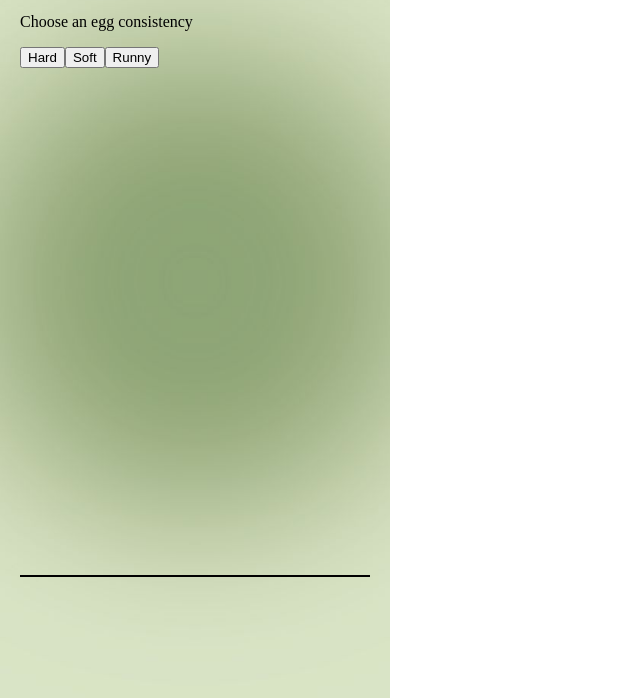
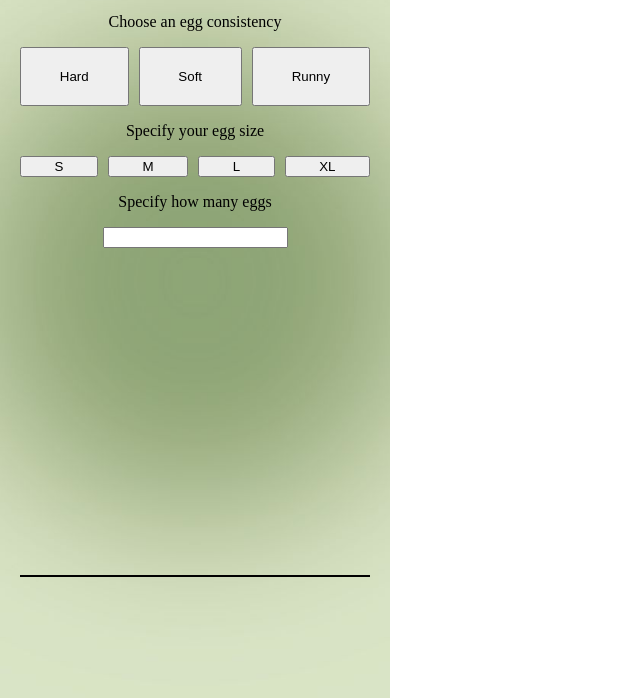
Before and after one commit to JonahBolin/ZEN_EGG, a plain HTML site: page Zen_Egg/index.html in a window 1280 px wide. Both pictures are taken after a click on the button "Get your day started". Shown: the part 146-844 px from the top of the page, without its empty margins (0-640 px from the left). Drawn offline with Linux system fonts and the light colour scheme.

Commit message:
La till element för att välja äggstorlek mm

```diff
--- a/Zen_Egg/index.js
+++ b/Zen_Egg/index.js
@@ -3,8 +3,15 @@ const divHeader = document.querySelector(".divHeader");
 const mainScreen = document.querySelector(".mainScreen");
 const divFooter = document.querySelector(".divFooter");
 
+//1:a sidan
 const homeButton = document.createElement("button");
 homeButton.textContent = "";
+
+//2:a sidan
+const boilingTimeInfo = document.createElement("p");
+const boilingMinutesVariable = "";
+const boilingTimeDiv = document.createElement("div");
+
 
 const appLogo = document.createElement("img");
 appLogo.src = "./app_logga/egg_heart_zen2.png";
@@ -49,33 +56,88 @@ function loadEggChoice() {
     mainScreen.innerHTML = "";
     divFooter.innerHTML = "";
 
+    //section 1
+
     const eggConsistencyParent = document.createElement("div");
-    const eggSizeParent = document.createElement("div");
-    const eggAmountParent = document.createElement("div");
-
     const eggConsistencyQuestion = document.createElement("p");
     const hardButton = document.createElement("button");
     const softButton = document.createElement("button");
     const runnyButton = document.createElement("button");
-
+    const eggButtonsDiv = document.createElement("div");
 
     eggConsistencyQuestion.classList.add("consistencyQuestion");
     eggConsistencyParent.classList.add("eggConsistencyParent");
-    eggSizeParent.classList.add("eggSizeParent");
-    eggAmountParent.classList.add("eggAmountParent");
 
-    hardButton.classList.add("hardButton");
-    softButton.classList.add("softButton");
-    runnyButton.classList.add("runnyButton");
+    eggButtonsDiv.classList.add("eggButtonsDiv");
+    hardButton.classList.add("hardButton", "eggButton");
+    softButton.classList.add("softButton", "eggButton");
+    runnyButton.classList.add("runnyButton", "eggButton");
 
     eggConsistencyQuestion.textContent = "Choose an egg consistency";
     hardButton.textContent = "Hard";
     softButton.textContent = "Soft";
     runnyButton.textContent = "Runny";
 
-    eggConsistencyParent.append(eggConsistencyQuestion, hardButton, softButton, runnyButton);
+    eggConsistencyParent.appendChild(eggConsistencyQuestion);
+    eggButtonsDiv.append(hardButton, softButton, runnyButton);
+    eggConsistencyParent.appendChild(eggButtonsDiv);
     mainScreen.appendChild(eggConsistencyParent);
 
+    //section 2
+
+    const eggSizeParent = document.createElement("div");
+    const eggSizeChoiceDiv = document.createElement("div");
+    const eggSizeQuestion = document.createElement("p");
+    const eggSizeSButton = document.createElement("button");
+    const eggSizeMButton = document.createElement("button");
+    const eggSizeLButton = document.createElement("button");
+    const eggSizeXLButton = document.createElement("button");
+
+    eggSizeParent.classList.add("eggSizeParent");
+    eggSizeChoiceDiv.classList.add("eggSizeChoiceDiv", "sizeButton");
+    eggSizeQuestion.classList.add("sizeQuestion");
+    eggSizeSButton.classList.add("eggSizeSButton", "sizeButton");
+    eggSizeMButton.classList.add("eggSizeMButton", "sizeButton");
+    eggSizeLButton.classList.add("eggSizeLButton", "sizeButton");
+    eggSizeXLButton.classList.add("eggSizeXLButton", "sizeButton");
+
+    eggSizeChoiceDiv.append(eggSizeSButton, eggSizeMButton, eggSizeLButton, eggSizeXLButton);
+    eggSizeParent.append(eggSizeQuestion, eggSizeChoiceDiv);
+    mainScreen.appendChild(eggSizeParent);
+
+    eggSizeQuestion.textContent = "Specify your egg size";
+    eggSizeSButton.textContent = "S";
+    eggSizeMButton.textContent = "M";
+    eggSizeLButton.textContent = "L";
+    eggSizeXLButton.textContent = "XL";
+
+    //section 3
+
+    const eggAmountParent = document.createElement("div");
+    const amountQuestion = document.createElement("p");
+    const amountInput = document.createElement("input");
+    const amountInputDiv = document.createElement("div");
+    amountInput.type = "number";
+
+    amountQuestion.textContent = "Specify how many eggs";
+
+    eggAmountParent.classList.add("eggAmountParent");
+    amountInput.classList.add("amountInput");
+    amountQuestion.classList.add("amountQuestion");
+    amountInputDiv.classList.add("amountInputDiv");
+
+    eggAmountParent.append(amountQuestion, amountInputDiv);
+    amountInputDiv.appendChild(amountInput);
+    mainScreen.appendChild(eggAmountParent);
+
+    amountInput.addEventListener("input", () => {
+        console.log("egg");
+        const nextButton = createButton("Next");
+        divFooter.appendChild(nextButton);
+
+        // boilingTimeInfo
+
+    })
 }
 
 window.addEventListener("DOMContentLoaded", () => {
--- a/Zen_Egg/styles.css
+++ b/Zen_Egg/styles.css
@@ -78,3 +78,39 @@ main {
     gap: 10px;
     font-size: 20px;
 }
+
+.consistencyQuestion {
+    text-align: center;
+}
+
+.sizeQuestion {
+    text-align: center;
+}
+
+.eggButtonsDiv {
+    display: flex;
+    gap: 10px;
+}
+
+.eggButton {
+    padding: 20px 30px;
+    flex-grow: 1
+}
+
+.eggSizeChoiceDiv {
+    display: flex;
+    gap: 10px;
+}
+
+.sizeButton {
+    flex-grow: 1;
+}
+
+.amountQuestion {
+    text-align: center;
+}
+
+.amountInputDiv {
+    display: flex;
+    justify-content: center;
+}
```
Also changed, not shown: Zen_Egg/data.js (added), Zen_Egg/utils.js (deleted).
